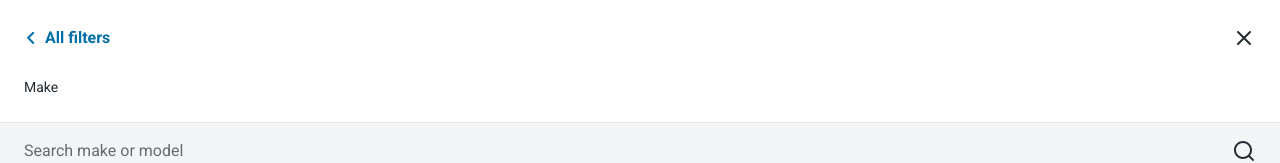
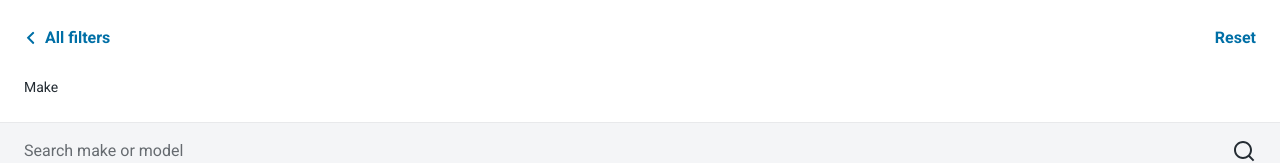
Before and after one commit to IanApex/MMTdemo, a React (Create React App) app: page / in a window 1280 px wide. Both pictures are taken after a click on the button "Open Filter". Shown: the top 163 px of the page. Built offline with nearby package versions, Linux system fonts and the light colour scheme.

Commit message:
Replace close X with Reset button, add X to clear search, and No results message

```diff
--- a/src/components/Filter.css
+++ b/src/components/Filter.css
@@ -56,15 +56,22 @@
   white-space: nowrap;
 }
 
-.filter-close-button {
-  width: 24px;
-  height: 24px;
-  flex-shrink: 0;
+.filter-reset-button {
+  background: none;
+  border: none;
+  font-family: var(--font-family);
+  font-weight: var(--font-weight-bold);
+  font-size: var(--body-lg-size);
+  line-height: var(--body-lg-line-height);
+  color: var(--blue-60);
+  cursor: pointer;
+  padding: 0;
+  white-space: nowrap;
+  transition: opacity 0.2s ease;
 }
 
-.filter-close-button svg {
-  width: 100%;
-  height: 100%;
+.filter-reset-button:hover {
+  opacity: 0.8;
 }
 
 /* Filter Type Section */
@@ -317,7 +324,7 @@
   outline-offset: -2px;
 }
 
-.filter-close-button:focus,
+.filter-reset-button:focus,
 .filter-back-section:focus {
   outline: 2px solid var(--blue-60);
   outline-offset: 2px;
@@ -368,3 +375,14 @@
   width: 16px;
   height: 16px;
 }
+
+/* No results message */
+.filter-no-results {
+  padding: 24px;
+  text-align: center;
+  font-family: var(--font-family);
+  font-weight: var(--font-weight-regular);
+  font-size: var(--body-lg-size);
+  line-height: var(--body-lg-line-height);
+  color: var(--park-gray-20);
+}
--- a/src/components/Filter.js
+++ b/src/components/Filter.js
@@ -546,19 +546,23 @@ const Filter = ({ onClose, onFilterChange }) => {
           </div>
 
           <button
-            className="filter-close-button"
-            onClick={onClose}
-            aria-label="Close filter"
+            className="filter-reset-button"
+            onClick={() => {
+              // Reset all selections
+              setSelectedMakes([]);
+              setSelectedModels([]);
+              setSelectedTrims([]);
+              setSearchQuery('');
+              setCurrentView('make');
+              setContextualFilter({ forMake: null, forModel: null });
+              setHasNavigatedAway({ make: false, model: false, trim: false });
+              setPreNavigationSelections({ makes: [], models: [], trims: [] });
+              // Notify parent of reset
+              onFilterChange({ make: null, model: null, trim: null });
+            }}
+            aria-label="Reset all filters"
           >
-            <svg viewBox="0 0 24 24" fill="none">
-              <path
-                d="M18 6L6 18M6 6L18 18"
-                stroke="var(--park-gray-0)"
-                strokeWidth="2"
-                strokeLinecap="round"
-                strokeLinejoin="round"
-              />
-            </svg>
+            Reset
           </button>
         </div>
 
@@ -583,7 +587,22 @@ const Filter = ({ onClose, onFilterChange }) => {
               onChange={handleSearchChange}
               aria-label={`Search ${getCurrentTitle().toLowerCase()}`}
             />
-            <div className="filter-search-icon">
+            <div
+              className="filter-search-icon"
+              onClick={searchQuery ? () => setSearchQuery('') : undefined}
+              style={{ cursor: searchQuery ? 'pointer' : 'default' }}
+            >
+              {searchQuery ? (
+                <svg viewBox="0 0 24 24" fill="none">
+                  <path
+                    d="M18 6L6 18M6 6L18 18"
+                    stroke="var(--park-gray-0)"
+                    strokeWidth="2"
+                    strokeLinecap="round"
+                    strokeLinejoin="round"
+                  />
+                </svg>
+              ) : (
                 <svg viewBox="0 0 24 24" fill="none">
                   <path
                     clipRule="evenodd"
@@ -592,6 +611,7 @@ const Filter = ({ onClose, onFilterChange }) => {
                     fill="var(--park-gray-0)"
                   />
                 </svg>
+              )}
             </div>
           </div>
         </div>
@@ -599,8 +619,13 @@ const Filter = ({ onClose, onFilterChange }) => {
 
       {/* Selection List */}
       <div className="filter-selection-list">
-        {/* Handle hierarchical search results when searching */}
-        {searchQuery && searchQuery.length >= 2 && currentView === 'make' ? (
+        {/* Show "No results" when search has 2+ characters but no results */}
+        {searchQuery && searchQuery.length >= 2 && currentView === 'make' && filteredItems.length === 0 ? (
+          <div className="filter-no-results">
+            No results
+          </div>
+        ) : /* Handle hierarchical search results when searching */
+        searchQuery && searchQuery.length >= 2 && currentView === 'make' ? (
           filteredItems.map((searchGroup, groupIndex) => (
             <div key={`search-group-${groupIndex}`} className="filter-search-group">
               {/* Make header */}
```
Also changed, not shown: 11 other files (tests, documents, lock files or other folders). Lines whose indentation alone changed are shown as unchanged.
